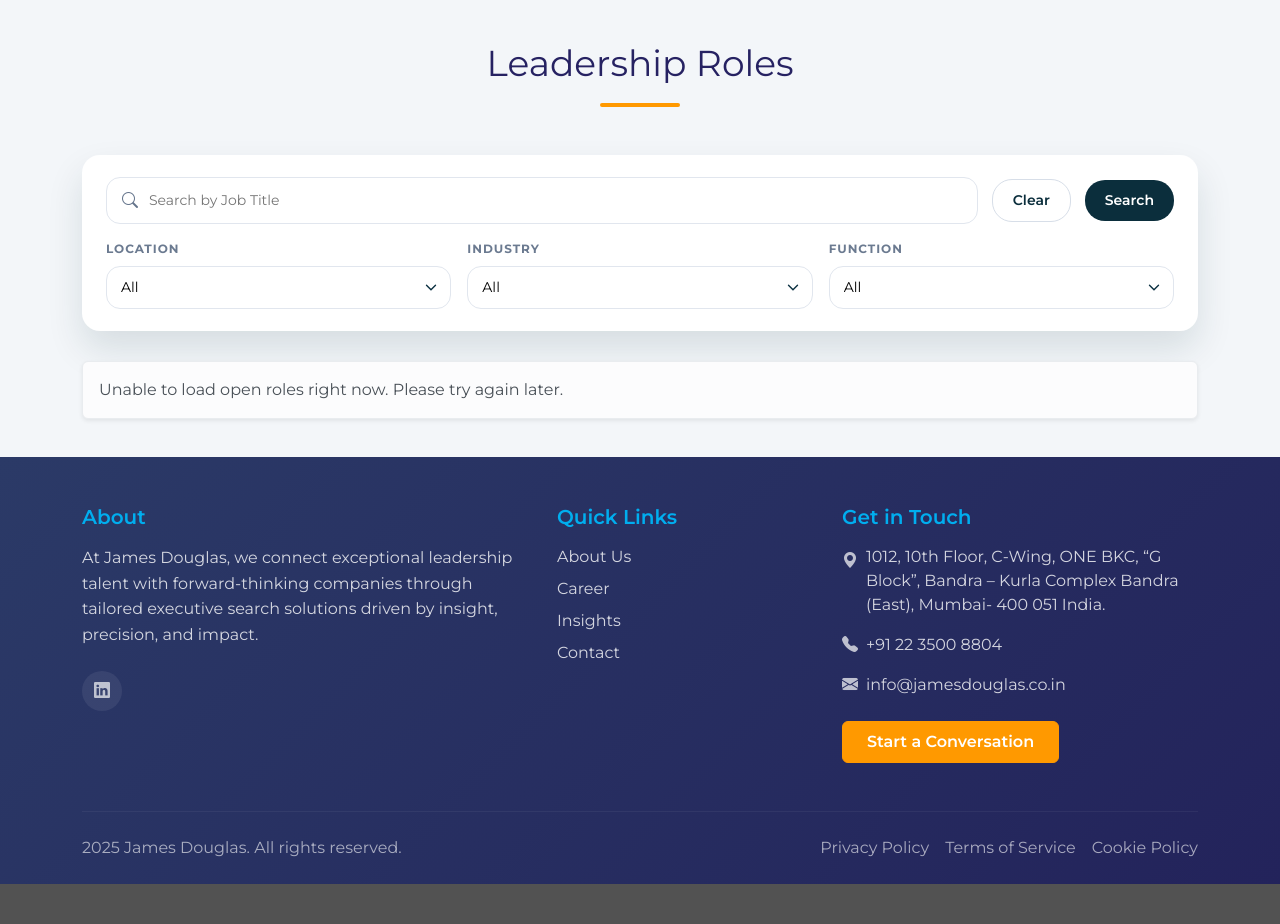
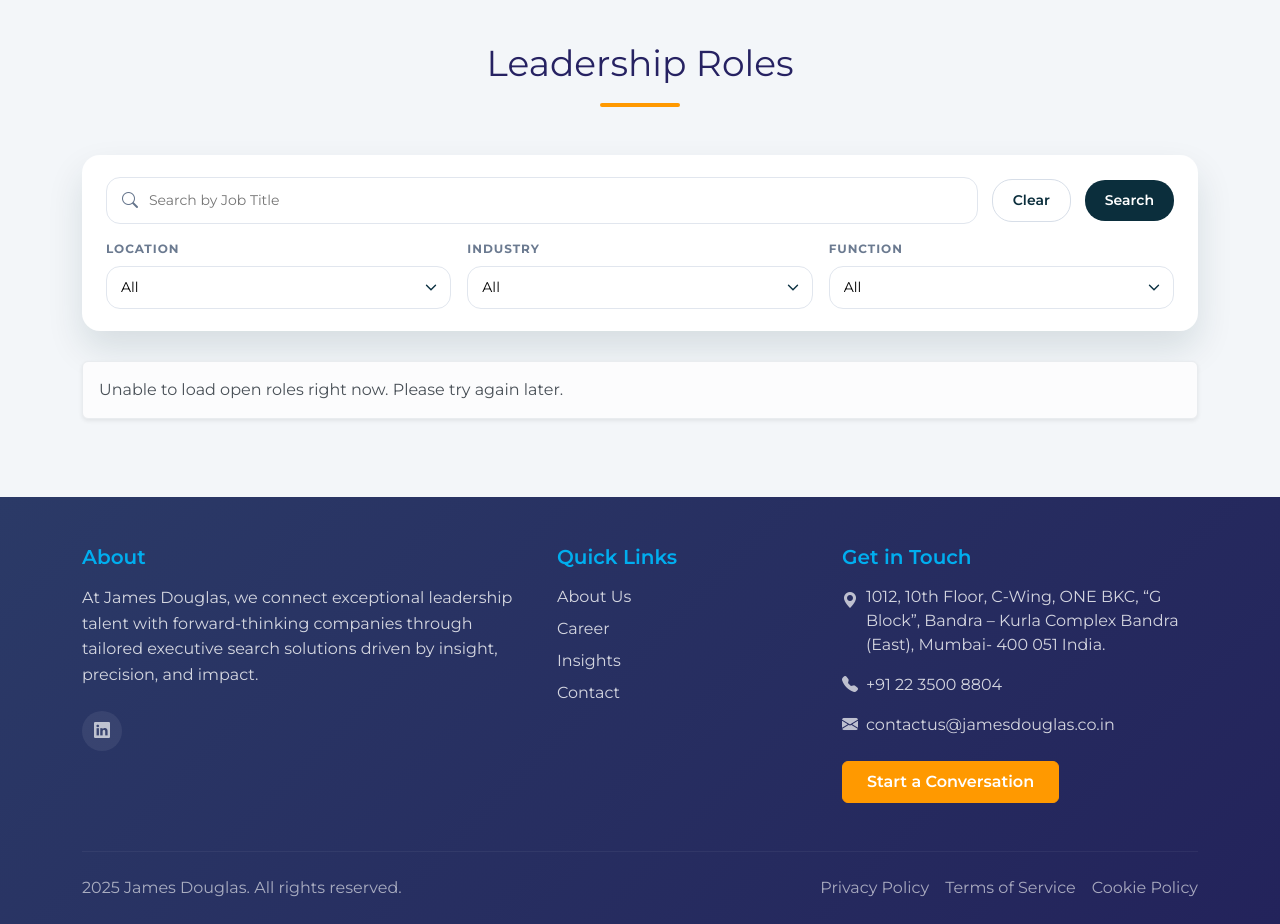
Before and after one commit to Pivot-Mkg/jd-ind, a PHP site: page /careers in a window 1280 px wide. Shown: the part 727-1651 px from the top of the page. Before the commit the page ends 1611 px from the top, so only its background shows below. Run offline with PHP 8.4, Linux system fonts and the light colour scheme; some libraries are stand-ins or nearby versions.

Commit message:
email update in footer

```diff
--- a/about-us.html
+++ b/about-us.html
@@ -921,7 +921,7 @@
                     <div class="mb-4">
                         <div class="d-flex align-items-center">
                             <i class="bi bi-envelope-fill text-white me-2" style="opacity: 0.7;"></i>
-                            <p class="text-white mb-0" style="opacity: 0.8;">info@jamesdouglas.co.in</p>
+                            <p class="text-white mb-0" style="opacity: 0.8;">contactus@jamesdouglas.co.in</p>
                         </div>
                     </div>
                     <a href="./contact-us.html" class="btn btn-warning-custom px-4 py-2 fw-semibold">
--- a/assets/css/open-roles.css
+++ b/assets/css/open-roles.css
@@ -212,6 +212,7 @@
 
 .open-roles-grid {
   margin-top: 30px;
+  padding-bottom: 40px;
 }
 
 #job-list,
--- a/career.html
+++ b/career.html
@@ -487,7 +487,7 @@
                     <div class="mb-4">
                         <div class="d-flex align-items-center">
                             <i class="bi bi-envelope-fill text-white me-2" style="opacity: 0.7;"></i>
-                            <p class="text-white mb-0" style="opacity: 0.8;">info@jamesdouglas.co.in</p>
+                            <p class="text-white mb-0" style="opacity: 0.8;">contactus@jamesdouglas.co.in</p>
                         </div>
                     </div>
                     <a href="./contact-us.html" class="btn btn-warning-custom px-4 py-2 fw-semibold">
--- a/company.html
+++ b/company.html
@@ -278,7 +278,7 @@
                     <div class="mb-4">
                         <div class="d-flex align-items-center">
                             <i class="bi bi-envelope-fill text-white me-2" style="opacity: 0.7;"></i>
-                            <p class="text-white mb-0" style="opacity: 0.8;">info@jamesdouglas.co.in</p>
+                            <p class="text-white mb-0" style="opacity: 0.8;">contactus@jamesdouglas.co.in</p>
                         </div>
                     </div>
                     <a href="./contact-us.html" class="btn btn-warning-custom px-4 py-2 fw-semibold">
--- a/contact-us.html
+++ b/contact-us.html
@@ -742,7 +742,7 @@
                     <div class="mb-4">
                         <div class="d-flex align-items-center">
                             <i class="bi bi-envelope-fill text-white me-2" style="opacity: 0.7;"></i>
-                            <p class="text-white mb-0" style="opacity: 0.8;">info@jamesdouglas.co.in</p>
+                            <p class="text-white mb-0" style="opacity: 0.8;">contactus@jamesdouglas.co.in</p>
                         </div>
                     </div>
                     <a href="./contact-us.html" class="btn btn-warning-custom px-4 py-2 fw-semibold">
--- a/cookie-policy.html
+++ b/cookie-policy.html
@@ -437,7 +437,7 @@
                     <div class="mb-4">
                         <div class="d-flex align-items-center">
                             <i class="bi bi-envelope-fill text-white me-2" style="opacity: 0.7;"></i>
-                            <p class="text-white mb-0" style="opacity: 0.8;">info@jamesdouglas.co.in</p>
+                            <p class="text-white mb-0" style="opacity: 0.8;">contactus@jamesdouglas.co.in</p>
                         </div>
                     </div>
                     <a href="./contact-us.html" class="btn btn-warning-custom px-4 py-2 fw-semibold">
--- a/hiring-solution.html
+++ b/hiring-solution.html
@@ -2574,7 +2574,7 @@
                     <div class="mb-4">
                         <div class="d-flex align-items-center">
                             <i class="bi bi-envelope-fill text-white me-2" style="opacity: 0.7;"></i>
-                            <p class="text-white mb-0" style="opacity: 0.8;">info@jamesdouglas.co.in</p>
+                            <p class="text-white mb-0" style="opacity: 0.8;">contactus@jamesdouglas.co.in</p>
                         </div>
                     </div>
                     <a href="./contact-us.html" class="btn btn-warning-custom px-4 py-2 fw-semibold">
--- a/inc/footer2.php
+++ b/inc/footer2.php
@@ -64,7 +64,7 @@
                 <div class="mb-4">
                     <div class="d-flex align-items-center">
                         <i class="bi bi-envelope-fill text-white me-2" style="opacity: 0.7;"></i>
-                        <p class="text-white mb-0" style="opacity: 0.8;">info@jamesdouglas.co.in</p>
+                        <p class="text-white mb-0" style="opacity: 0.8;">contactus@jamesdouglas.co.in</p>
                     </div>
                 </div>
                 <a href="../contact-us.html" class="btn btn-warning-custom px-4 py-2 fw-semibold">
--- a/index.html
+++ b/index.html
@@ -1162,7 +1162,7 @@ background: linear-gradient(
                     <div class="mb-4">
                         <div class="d-flex align-items-center">
                             <i class="bi bi-envelope-fill text-white me-2" style="opacity: 0.7;"></i>
-                            <p class="text-white mb-0" style="opacity: 0.8;">info@jamesdouglas.co.in</p>
+                            <p class="text-white mb-0" style="opacity: 0.8;">contactus@jamesdouglas.co.in</p>
                         </div>
                     </div>
                     <a href="./contact-us.html" class="btn btn-warning-custom px-4 py-2 fw-semibold">
--- a/insights-hub.html
+++ b/insights-hub.html
@@ -493,7 +493,7 @@
                     <div class="mb-4">
                         <div class="d-flex align-items-center">
                             <i class="bi bi-envelope-fill text-white me-2" style="opacity: 0.7;"></i>
-                            <p class="text-white mb-0" style="opacity: 0.8;">info@jamesdouglas.co.in</p>
+                            <p class="text-white mb-0" style="opacity: 0.8;">contactus@jamesdouglas.co.in</p>
                         </div>
                     </div>
                     <a href="./contact-us.html" class="btn btn-warning-custom px-4 py-2 fw-semibold">
--- a/join-us.php
+++ b/join-us.php
@@ -1669,7 +1669,7 @@ background: linear-gradient(
                     <div class="mb-4">
                         <div class="d-flex align-items-center">
                             <i class="bi bi-envelope-fill text-white me-2" style="opacity: 0.7;"></i>
-                            <p class="text-white mb-0" style="opacity: 0.8;">info@jamesdouglas.co.in</p>
+                            <p class="text-white mb-0" style="opacity: 0.8;">contactus@jamesdouglas.co.in</p>
                         </div>
                     </div>
                     <a href="./contact-us.html" class="btn btn-warning-custom px-4 py-2 fw-semibold">
@@ -2068,8 +2068,7 @@ background: linear-gradient(
                 Array.isArray(data?.data) ?
                 data.data :
                 Array.isArray(data?.qualifications) ?
-                data.qualifications :
-                [];
+                data.qualifications : [];
 
             qualificationsMapCache = new Map(
                 items
--- a/leaders.html
+++ b/leaders.html
@@ -287,7 +287,7 @@
                     <div class="mb-4">
                         <div class="d-flex align-items-center">
                             <i class="bi bi-envelope-fill text-white me-2" style="opacity: 0.7;"></i>
-                            <p class="text-white mb-0" style="opacity: 0.8;">info@jamesdouglas.co.in</p>
+                            <p class="text-white mb-0" style="opacity: 0.8;">contactus@jamesdouglas.co.in</p>
                         </div>
                     </div>
                     <a href="./contact-us.html" class="btn btn-warning-custom px-4 py-2 fw-semibold">
--- a/privacy-policy.html
+++ b/privacy-policy.html
@@ -369,7 +369,7 @@
                     <div class="mb-4">
                         <div class="d-flex align-items-center">
                             <i class="bi bi-envelope-fill text-white me-2" style="opacity: 0.7;"></i>
-                            <p class="text-white mb-0" style="opacity: 0.8;">info@jamesdouglas.co.in</p>
+                            <p class="text-white mb-0" style="opacity: 0.8;">contactus@jamesdouglas.co.in</p>
                         </div>
                     </div>
                     <a href="./contact-us.html" class="btn btn-warning-custom px-4 py-2 fw-semibold">
--- a/services.html
+++ b/services.html
@@ -556,7 +556,7 @@
                     <div class="mb-4">
                         <div class="d-flex align-items-center">
                             <i class="bi bi-envelope-fill text-white me-2" style="opacity: 0.7;"></i>
-                            <p class="text-white mb-0" style="opacity: 0.8;">info@jamesdouglas.co.in</p>
+                            <p class="text-white mb-0" style="opacity: 0.8;">contactus@jamesdouglas.co.in</p>
                         </div>
                     </div>
                     <a href="./contact-us.html" class="btn btn-warning-custom px-4 py-2 fw-semibold">
--- a/terms-of-service.html
+++ b/terms-of-service.html
@@ -394,7 +394,7 @@
                     <div class="mb-4">
                         <div class="d-flex align-items-center">
                             <i class="bi bi-envelope-fill text-white me-2" style="opacity: 0.7;"></i>
-                            <p class="text-white mb-0" style="opacity: 0.8;">info@jamesdouglas.co.in</p>
+                            <p class="text-white mb-0" style="opacity: 0.8;">contactus@jamesdouglas.co.in</p>
                         </div>
                     </div>
                     <a href="./contact-us.html" class="btn btn-warning-custom px-4 py-2 fw-semibold">
```
